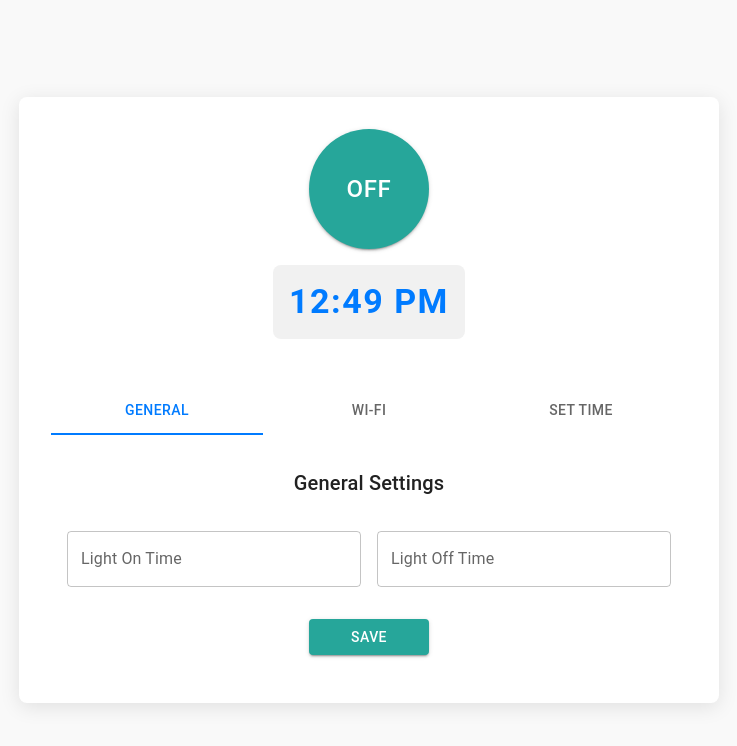
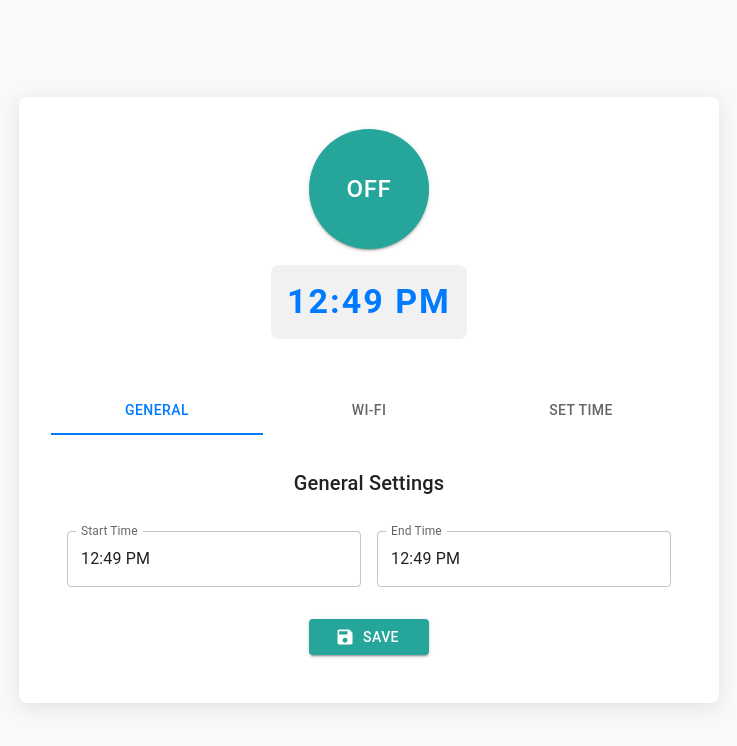
Before and after one commit to LightWave-HQ/Frontend, a React (Vite) app: page / in a window 1280 px wide. Shown: the top 746 px of the page, without its empty margins (271-1008 px from the left). Built offline with nearby package versions, Linux system fonts and the light colour scheme.

Commit message:
Added: Time Selectors and Icons

```diff
--- a/package.json
+++ b/package.json
@@ -14,6 +14,9 @@
     "@emotion/styled": "^11.13.5",
     "@mui/icons-material": "^6.1.9",
     "@mui/material": "^6.1.9",
+    "@mui/system": "^6.1.10",
+    "@mui/x-date-pickers": "^7.23.1",
+    "dayjs": "^1.11.13",
     "react": "^18.3.1",
     "react-dom": "^18.3.1"
   },
--- a/src/App.jsx
+++ b/src/App.jsx
@@ -1,4 +1,4 @@
-import React, { useState, useEffect } from "react";
+import React, { useState, useEffect, useRef } from "react";
 import {
   Box,
   Button,
@@ -9,15 +9,32 @@ import {
   Typography,
   ThemeProvider,
   CircularProgress,
+  Grid,
 } from "@mui/material";
+import { Save } from "@mui/icons-material";
+import SendIcon from '@mui/icons-material/Send';
+import dayjs from "dayjs";
+import utc from "dayjs/plugin/utc";
+import timezone from "dayjs/plugin/timezone";
+import {
+  MobileTimePicker,
+  LocalizationProvider,
+} from "@mui/x-date-pickers";
+import { AdapterDayjs } from "@mui/x-date-pickers/AdapterDayjs";
 
 import theme from "./Theme";
 
+dayjs.extend(utc);
+dayjs.extend(timezone);
+
 const App = () => {
   const [isOn, setIsOn] = useState(false);
-  const [currentTime, setCurrentTime] = useState("");
+  const [currentTimeSelected, setCurrentTimeSelected] = useState(dayjs());
+  const currentTime = useRef(dayjs());
   const [tabValue, setTabValue] = useState(0);
   const [loading, setLoading] = useState(true);
+  const [startTime, setStartTime] = useState(dayjs());
+  const [endTime, setEndTime] = useState(dayjs());
 
   const GeneralSetting = () => {
     return (
@@ -41,20 +58,23 @@ const App = () => {
               flexDirection: "row",
               gap: 2,
               marginTop: 2,
+              flexWrap: "wrap",
             }}
           >
-            <TextField
-              name="onTime"
-              label="Light On Time"
-              variant="outlined"
-              fullWidth
-            />
-            <TextField
-              name="offTime"
-              label="Light Off Time"
-              variant="outlined"
-              fullWidth
-            />
+            <LocalizationProvider dateAdapter={AdapterDayjs}>
+              <MobileTimePicker
+                label="Start Time"
+                value={startTime}
+                onChange={(newValue) => setStartTime(newValue)}
+                sx={{ flexGrow: 1, minWidth: 200 }}
+              />
+              <MobileTimePicker
+                label="End Time"
+                value={endTime}
+                onChange={(newValue) => setEndTime(newValue)}
+                sx={{ flexGrow: 1, minWidth: 200 }}
+              />
+            </LocalizationProvider>
           </Box>
           <Box
             sx={{
@@ -67,14 +87,15 @@ const App = () => {
               type="submit"
               variant="contained"
               sx={{ width: 120, background: "#26a69a" }}
+              startIcon={<Save />}
             >
               Save
             </Button>
           </Box>
         </Box>
       </TabPanel>
-    )
-  }
+    );
+  };
 
   const WifiConfig = () => {
     return (
@@ -98,6 +119,7 @@ const App = () => {
               flexDirection: "row",
               gap: 2,
               marginTop: 2,
+              flexWrap: "wrap",
             }}
           >
             <TextField
@@ -125,14 +147,15 @@ const App = () => {
               type="submit"
               variant="contained"
               sx={{ width: 120, background: "#26a69a" }}
+              startIcon={<SendIcon />}
             >
               Connect
             </Button>
           </Box>
         </Box>
       </TabPanel>
-    )
-  }
+    );
+  };
 
   const SetTime = () => {
     return (
@@ -144,15 +167,20 @@ const App = () => {
           component="form"
           onSubmit={handleSetTimeSubmit}
           sx={{
+            display: "flex",
+            flexDirection: "column",
+            gap: 2,
             marginTop: 4,
           }}
         >
-          <TextField
-            name="currentTime"
-            label="Current Time"
-            variant="outlined"
-            fullWidth
-          />
+          <LocalizationProvider dateAdapter={AdapterDayjs}>
+            <MobileTimePicker
+              label="Current Time"
+              value={currentTimeSelected}
+              onChange={(newValue) => setCurrentTimeSelected(newValue)}
+              sx={{ flexGrow: 1, minWidth: 200 }}
+            />
+          </LocalizationProvider>
           <Box
             sx={{
               display: "flex",
@@ -173,13 +201,13 @@ const App = () => {
           </Box>
         </Box>
       </TabPanel>
-    )
-  }
+    );
+  };
 
   const tabs = {
     0: <GeneralSetting />,
     1: <WifiConfig />,
-    2: <SetTime />
+    2: <SetTime />,
   };
 
   // Simulate loading
@@ -211,13 +239,9 @@ const App = () => {
   // Clock updater
   useEffect(() => {
     const interval = setInterval(() => {
-      const now = new Date();
-      const hours = now.getHours() % 12 || 12;
-      const minutes = now.getMinutes().toString().padStart(2, "0");
-      const ampm = now.getHours() >= 12 ? "PM" : "AM";
-      setCurrentTime(`${hours}:${minutes} ${ampm}`);
+      const now = dayjs();
+      currentTime.current = now;
     }, 1000);
-
     return () => clearInterval(interval);
   }, []);
 
@@ -239,8 +263,6 @@ const App = () => {
         body: JSON.stringify(payload),
       });
       const data = await response.json();
-      console.log("Wi-Fi connection status:", data);
-      alert(`Wi-Fi Configuration: SSID=${ssid}, Password=${password}`);
     } catch (error) {
       console.error("Error:", error);
       alert("Error connecting to Wi-Fi");
@@ -249,14 +271,9 @@ const App = () => {
 
   const handleGeneralSubmit = async (event) => {
     event.preventDefault();
-    const onTime = event.target.onTime.value;
-    const offTime = event.target.offTime.value;
 
-    const onDate = new Date(onTime);
-    const offDate = new Date(offTime);
-
-    const onEpochTime = Math.floor(onDate.getTime() / 1000);
-    const offEpochTime = Math.floor(offDate.getTime() / 1000);
+    const onEpochTime = startTime.unix() + startTime.utcOffset() * 60;
+    const offEpochTime = endTime.unix() + startTime.utcOffset() * 60;
 
     const payload = {
       onTime: onEpochTime,
@@ -271,11 +288,8 @@ const App = () => {
         },
         body: JSON.stringify(payload),
       });
-      const data = await response.json();
+      const data = response;
       console.log("Server response:", data);
-      alert(
-        `General Settings: OnTime=${onEpochTime} (Epoch Time), OffTime=${offEpochTime} (Epoch Time)`
-      );
     } catch (error) {
       console.error("Error:", error);
       alert("Error saving general settings");
@@ -284,10 +298,8 @@ const App = () => {
 
   const handleSetTimeSubmit = async (event) => {
     event.preventDefault();
-    const currentTime = event.target.currentTime.value;
-
-    const currentDate = new Date(currentTime);
-    const epochTime = Math.floor(currentDate.getTime() / 1000);
+    const epochTime =
+      currentTime.current.unix() + currentTime.current.utcOffset() * 60;
     const payload = {
       currentTime: epochTime,
     };
@@ -347,7 +359,7 @@ const App = () => {
             alignItems: "center",
             padding: 4,
             borderRadius: 2,
-            minWidth: 700,
+            minWidth: { xs: 300, sm: 500, md: 700 },
             minHeight: 600,
             backgroundColor: "#ffffff",
             boxShadow: "0 4px 20px rgba(0, 0, 0, 0.1)",
@@ -387,10 +399,16 @@ const App = () => {
                 fontWeight: "bold",
                 textAlign: "center",
                 color: "primary.main",
-                letterSpacing: 1.5,
+                letterSpacing: 2,
               }}
             >
-              {currentTime}
+              {(() => {
+                const now = currentTime.current;
+                const hours = now.format("h");
+                const minutes = now.format("mm");
+                const ampm = now.format("A");
+                return `${hours}:${minutes} ${ampm}`;
+              })()}
             </Typography>
           </Box>
 
```
Also changed, not shown: 1 other file (tests, documents, lock files or other folders).
